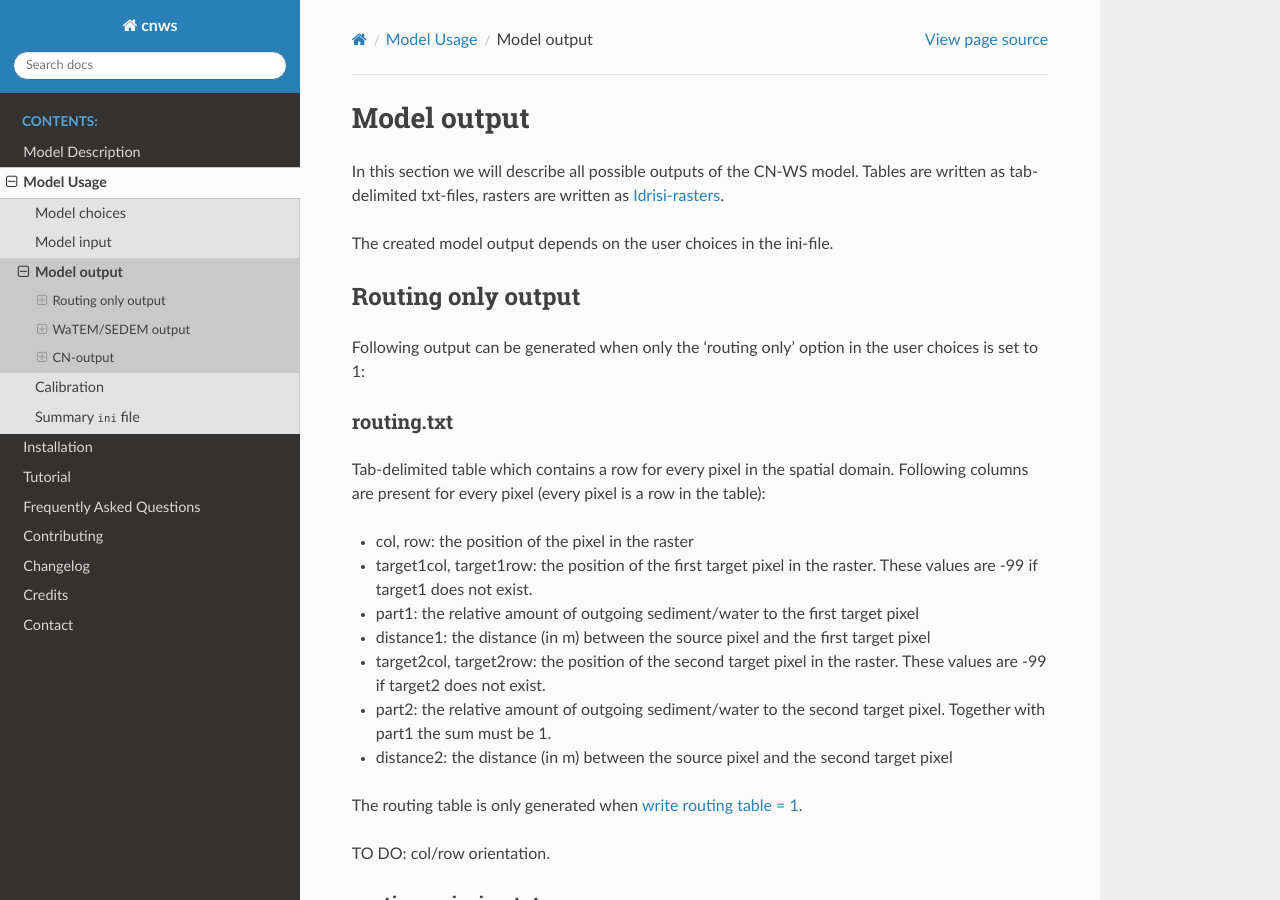
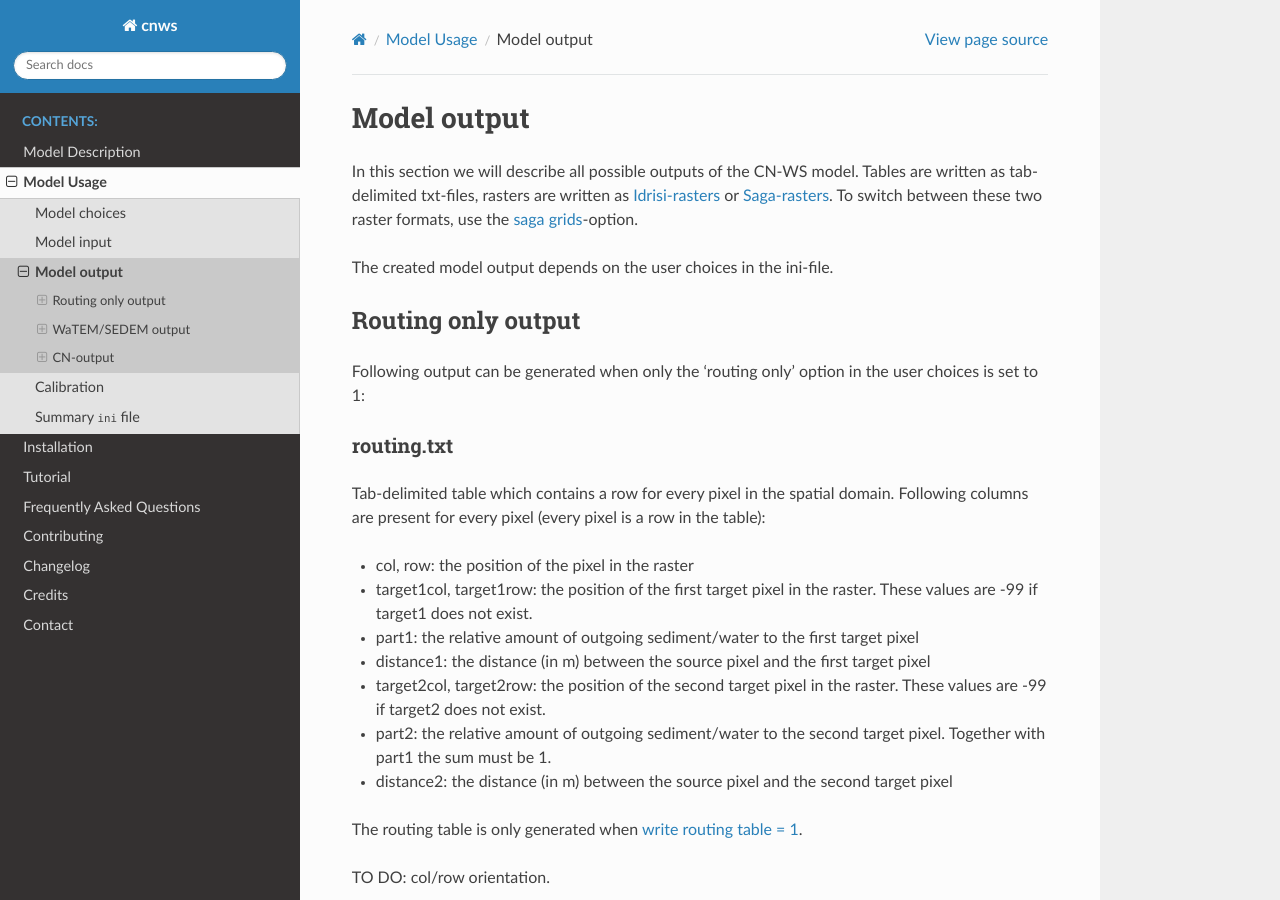
Before and after one commit to watem-sedem/watem-sedem, a Sphinx documentation site: the page built from docs/output.rst, in a window 1280 px wide and 900 px high. Built offline with Sphinx 7.4.7 and the Read the Docs theme 2.0.0, drawn with Linux system fonts in a browser that asks for light colours.

Commit message:
Add some more information about output rasters

```diff
--- a/docs/output.rst
+++ b/docs/output.rst
@@ -6,7 +6,9 @@ Model output
 
 In this section we will describe all possible outputs of the CN-WS model. Tables
 are written as tab-delimited txt-files, rasters are written as
-`Idrisi-rasters <https://gdal.org/drivers/raster/Idrisi.html>`_.
+`Idrisi-rasters <https://gdal.org/drivers/raster/Idrisi.html>`_ or
+`Saga-rasters <https://gdal.org/drivers/raster/sdat.html>`_. To switch between
+these two raster formats, use the :ref:`saga grids <sagagrids>`-option.
 
 The created model output depends on the user choices in the ini-file.
 
```
